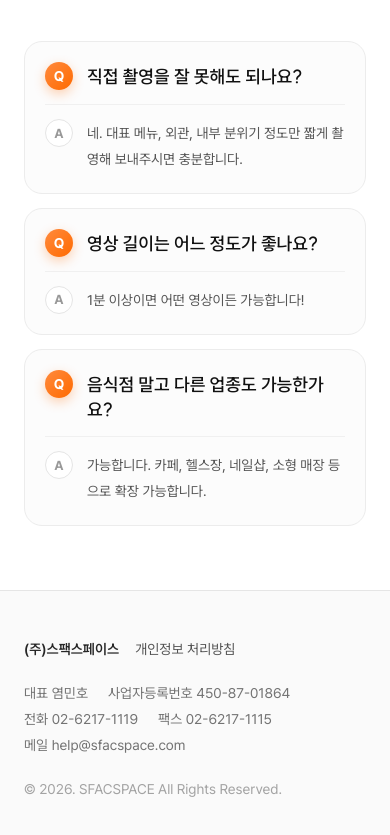
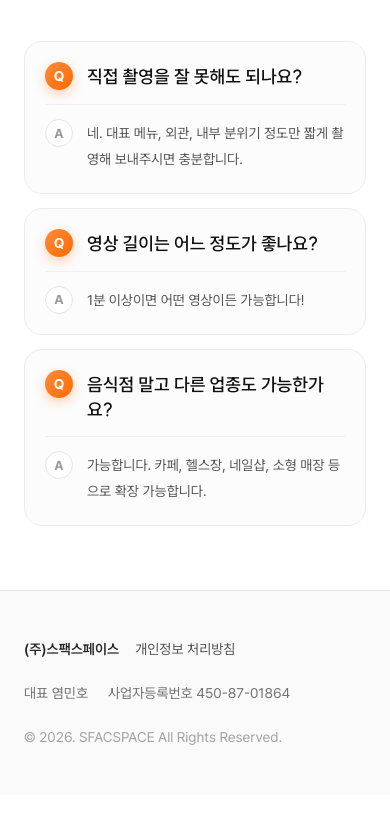
Before and after one commit to Project-Riff/Riff-FE, a Next.js app: page / in a window 390 px wide. Shown: the part 5051-5886 px from the top of the page. After the commit the page ends 5846 px from the top, so only its background shows below. Built offline with nearby package versions, Linux system fonts and the light colour scheme.

Commit message:
style: remove phone, fax, and email from footer

```diff
--- a/app/page.tsx
+++ b/app/page.tsx
@@ -32,14 +32,6 @@ export default function HomePage() {
           <div className="flex flex-wrap gap-x-5 gap-y-1.5">
             <span>대표 염민호</span>
             <span>사업자등록번호 450-87-01864</span>
-            <span>전화 02-6217-1119</span>
-            <span>팩스 02-6217-1115</span>
-            <a
-              href="mailto:help@sfacspace.com"
-              className="transition-colors hover:text-neutral-900"
-            >
-              메일 help@sfacspace.com
-            </a>
           </div>
 
           <p className="text-neutral-400">© 2026. SFACSPACE All Rights Reserved.</p>
```
